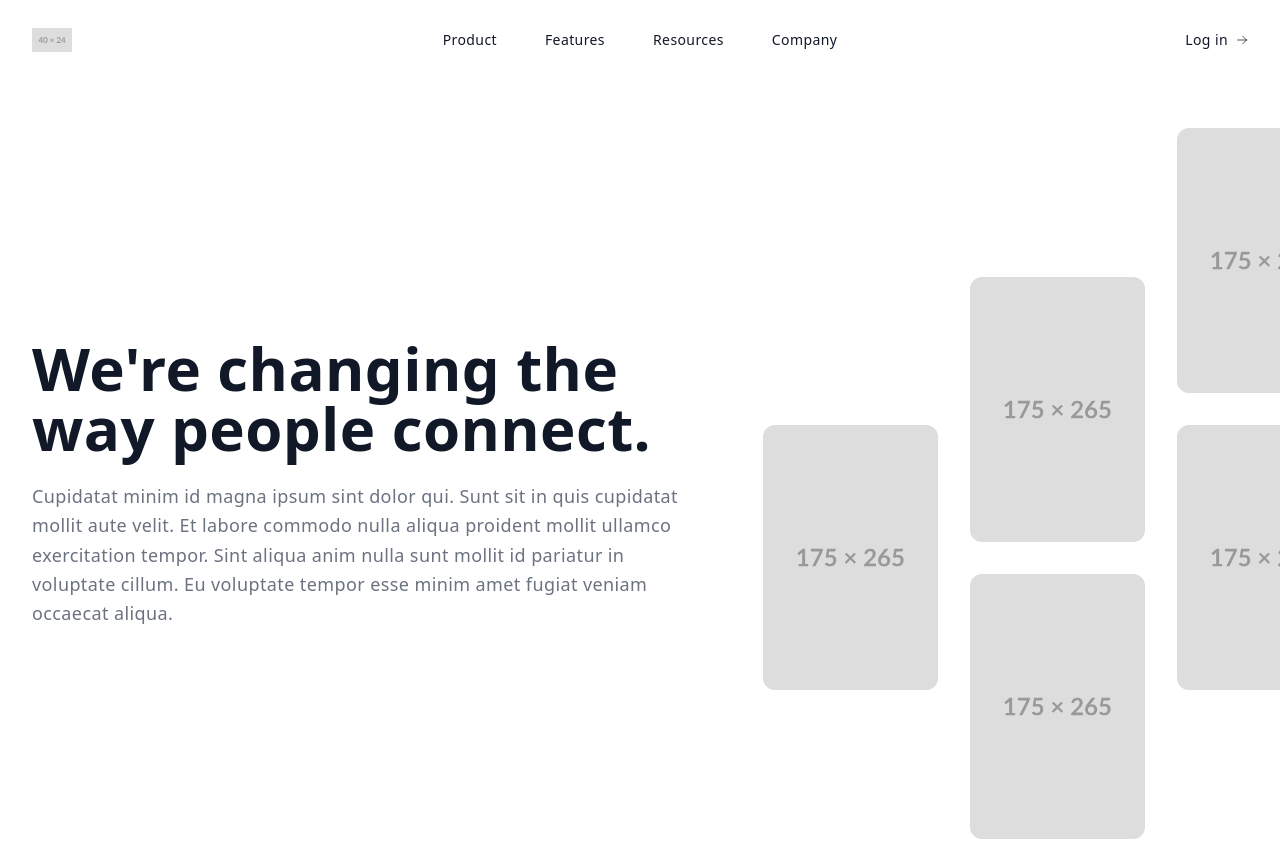
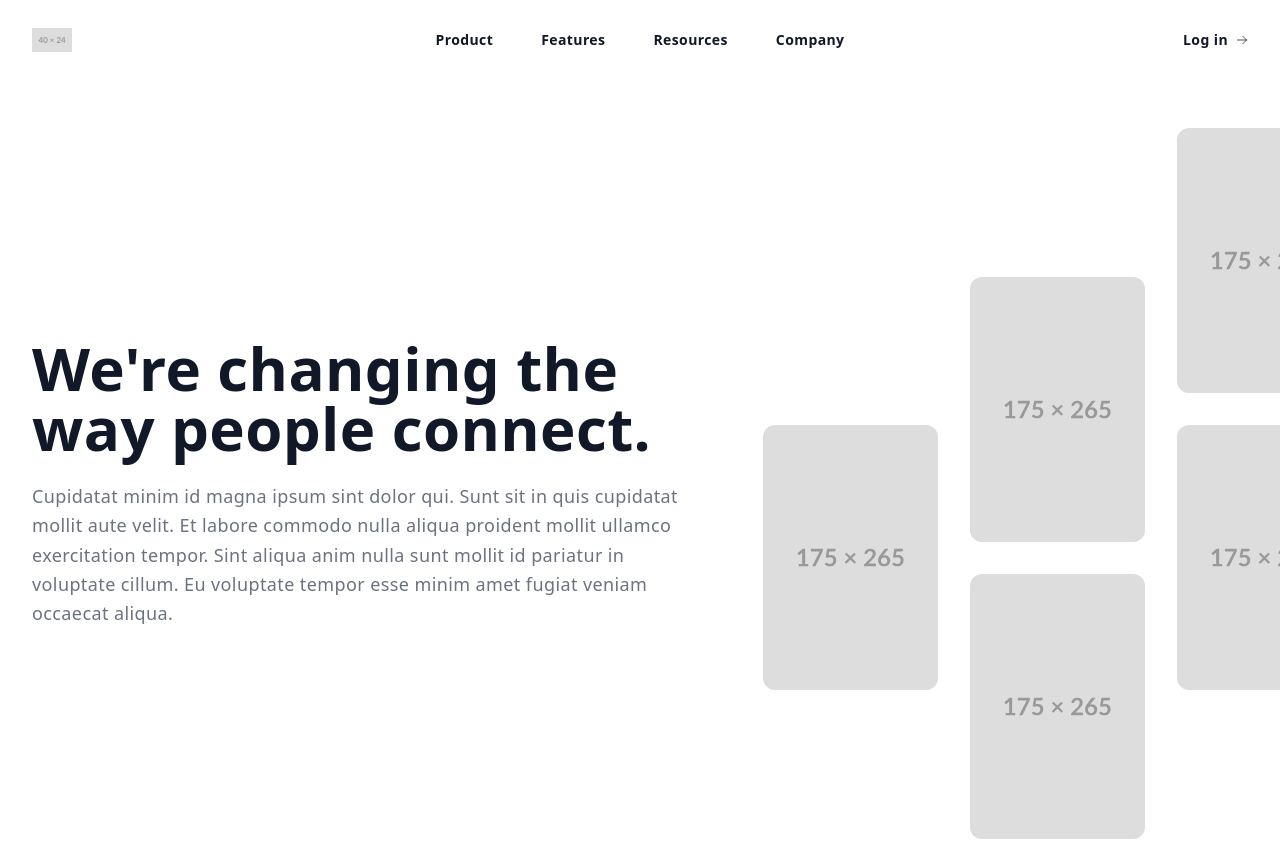
Before and after one commit to lukaszdzielo/enelmed-exercise, a website: page index.html in a window 1280 px wide. Shown: the top 842 px of the page. Drawn offline with Linux system fonts and the light colour scheme.

Commit message:
font menu update

```diff
--- a/index.html
+++ b/index.html
@@ -18,13 +18,13 @@
                 <svg xmlns="http://www.w3.org/2000/svg" fill="none" viewBox="0 0 24 24" stroke-width="1.5" stroke="currentColor" class="size-6"><path stroke-linecap="round" stroke-linejoin="round" d="M3.75 6.75h16.5M3.75 12h16.5m-16.5 5.25h16.5" /></svg>
             </button>
             <div id="headerNav" class="w-full md:contents hidden">
-                <ul class="flex flex-col md:flex-row gap-2 md:gap-12 my-2 md:my-0">
+                <ul class="flex flex-col md:flex-row gap-2 md:gap-12 my-2 md:my-0 font-semibold">
                     <li><a href="#" class="hover:underline">Product</a></li>
                     <li><a href="#" class="hover:underline">Features</a></li>
                     <li><a href="#" class="hover:underline">Resources</a></li>
                     <li><a href="#" class="hover:underline">Company</a></li>
                 </ul>
-                <a href="#" class="md:justify-self-end flex items-center gap-2 mt-8 md:mt-0 hover:underline">
+                <a href="#" class="md:justify-self-end flex items-center gap-2 mt-8 md:mt-0 font-semibold hover:underline">
                     <span>Log in</span>
                     <svg  viewBox="0 0 24 24" stroke-width="1.5" stroke="currentColor" class="size-3"><path stroke-linecap="round" stroke-linejoin="round" d="M13.5 4.5 21 12m0 0-7.5 7.5M21 12H3" /></svg>
                 </a>
```
Also changed, not shown: assets/css/style.css.
